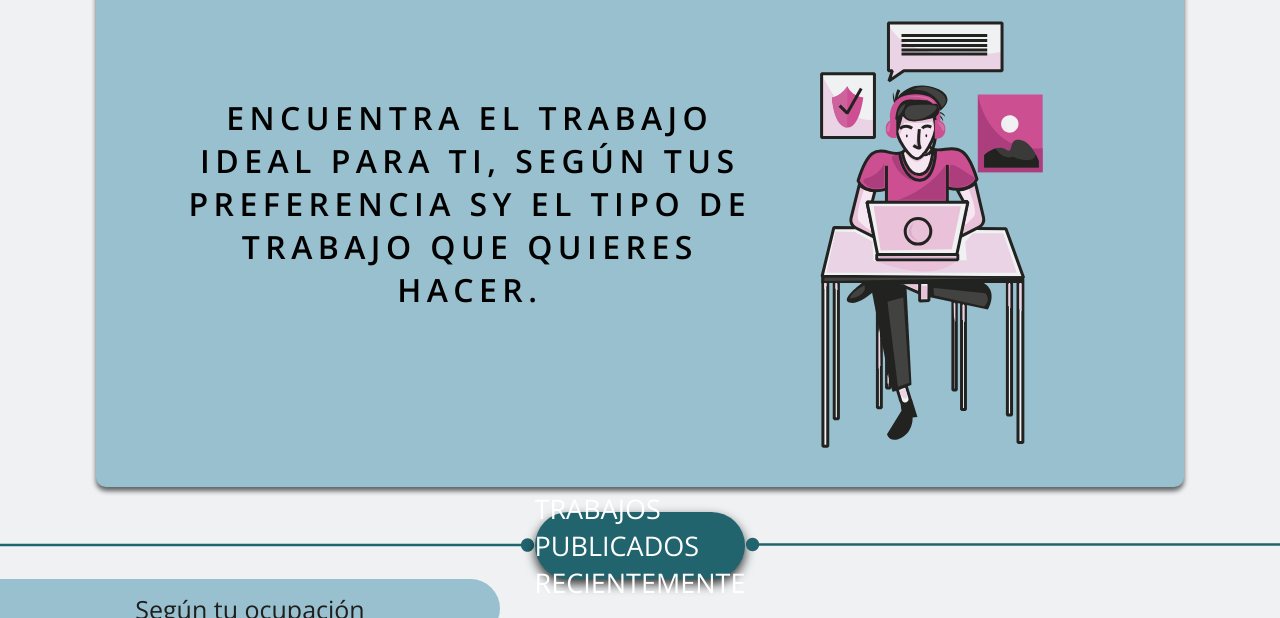
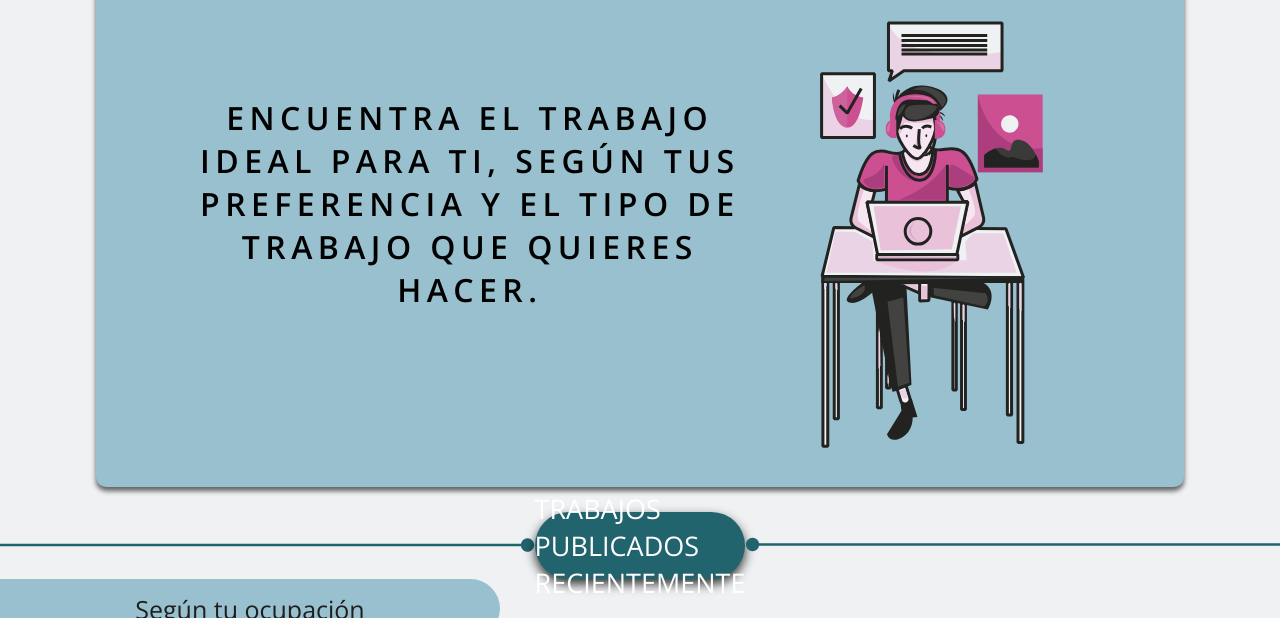
Before and after one commit to JhuonDavidBrown/JobSearch, a plain HTML site: page home_iniciado/index.html in a window 1280 px wide. Shown: the part 131-749 px from the top of the page. Drawn offline with nearby package versions, Linux system fonts and the light colour scheme.

Commit message:
Update index.html

```diff
--- a/home_iniciado/index.html
+++ b/home_iniciado/index.html
@@ -33,7 +33,7 @@
         <section class="frame-one">
             <div class="one-left">ENCUENTRA EL TRABAJO
                 IDEAL PARA TI, SEGÚN TUS
-                PREFERENCIA SY EL TIPO DE
+                PREFERENCIA Y EL TIPO DE
                 TRABAJO QUE QUIERES HACER.
             </div>
             <div class="one-right">
```
